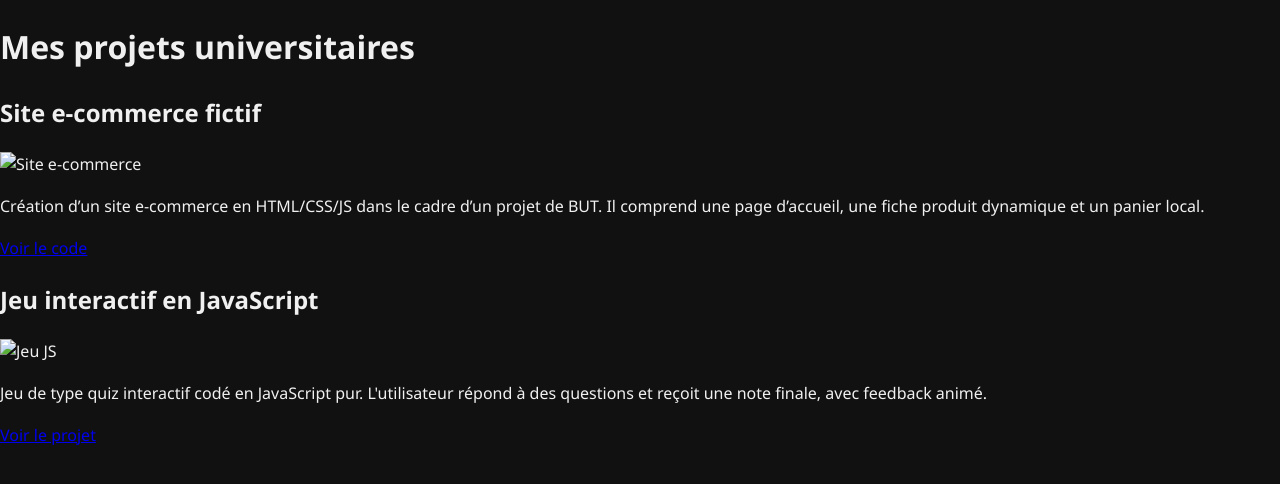
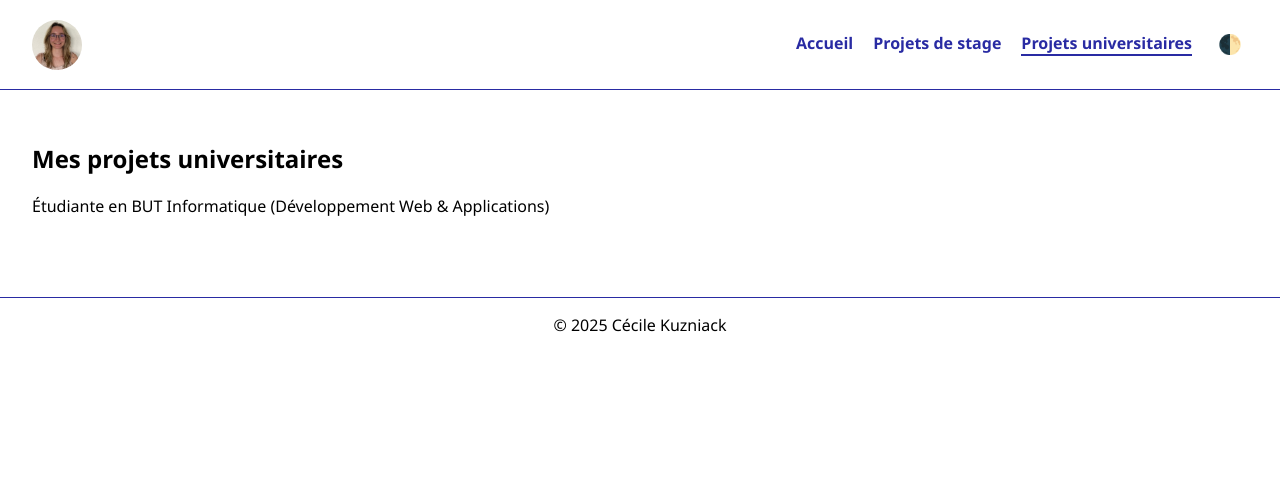
Before and after one commit to Lysdoryah/Portfolio, a plain HTML site: page universite.html in a window 1280 px wide. Drawn offline with Linux system fonts and the light colour scheme.

Commit message:
site fonctionnel et jolie

```diff
--- a/css/style.css
+++ b/css/style.css
@@ -1,80 +1,79 @@
+
+:root {
+    --bg-color: #ffffff;
+    --text-color: #000000;
+    --accent-color: #292ba3;
+}
+
+[data-theme="dark"] {
+    --bg-color: #000000;
+    --text-color: #ffffff;
+    --accent-color: #00bcd4;
+}
+
 body {
     margin: 0;
-    font-family: 'Segoe UI', sans-serif;
-    background-color: #111;
-    color: #f0f0f0;
-    line-height: 1.6;
+    font-family: 'Segoe UI', Tahoma, Geneva, Verdana, sans-serif;
+    background-color: var(--bg-color);
+    color: var(--text-color);
+    transition: background-color 0.3s, color 0.3s;
+}
+
+header {
+    display: flex;
+    justify-content: space-between;
+    align-items: center;
+    padding: 1rem 2rem;
+    background-color: var(--bg-color);
+    border-bottom: 1px solid var(--accent-color);
+    position: sticky;
+    top: 0;
+    z-index: 1000;
 }
 
 .logo {
-    width: 60px;
+    width: 50px;
     border-radius: 50%;
-    position: fixed;
-    top: 10px;
-    left: 10px;
     cursor: pointer;
-    z-index: 1000;
-}
-
-header {
-    backdrop-filter: blur(10px);
-    background-color: rgba(0, 0, 0, 0.6);
-    padding: 16px;
-    text-align: center;
-    position: fixed;
-    top: 10px;
-    left: 50%;
-    transform: translateX(-50%);
-    z-index: 999;
-    border-radius: 30px;
-    border: 2px solid #444;
-    width: 90%;
-    max-width: 700px;
 }
 
 nav ul {
     display: flex;
-    justify-content: center;
-    gap: 30px;
     list-style: none;
-    padding: 0;
-    margin: 0;
+    gap: 20px;
 }
 
 nav a {
-    color: #61dafb;
+    text-decoration: none;
+    color: var(--accent-color);
     font-weight: bold;
-    text-decoration: none;
-    position: relative;
 }
 
-nav a::after {
-    content: '';
-    position: absolute;
-    height: 2px;
-    width: 0;
-    bottom: -4px;
-    left: 0;
-    background-color: #61dafb;
-    transition: width 0.3s ease;
+nav a.active {
+    border-bottom: 2px solid var(--accent-color);
 }
 
-nav a:hover::after,
 nav a.active::after {
-    width: 100%;
+    visibility: visible;
+    width: calc(100% - 4px);
+}
+
+main {
+    padding: 2rem;
 }
 
 footer {
     text-align: center;
-    padding: 20px;
-    background-color: #222;
-    color: #ccc;
-    font-size: 14px;
+    padding: 1rem;
+    margin-top: 2rem;
+    background-color: var(--bg-color);
+    border-top: 1px solid var(--accent-color);
 }
 
-@media (max-width: 600px) {
-    nav ul {
-        flex-direction: column;
-        gap: 10px;
-    }
+#theme-toggle {
+    background: none;
+    border: none;
+    font-size: 1.2rem;
+    cursor: pointer;
+    color: var(--accent-color);
 }
--- /dev/null
+++ b/js/main.js
@@ -0,0 +1,31 @@
+
+document.addEventListener('DOMContentLoaded', () => {
+    const links = document.querySelectorAll('nav a');
+    const currentPath = window.location.pathname.split('/').pop();
+
+    links.forEach(link => {
+        if (link.getAttribute('href') === currentPath) {
+            link.classList.add('active');
+        }
+    });
+
+    const themeToggle = document.getElementById('theme-toggle');
+    const currentTheme = localStorage.getItem('theme');
+
+    if (currentTheme) {
+        document.documentElement.setAttribute('data-theme', currentTheme);
+    }
+
+    themeToggle.addEventListener('click', () => {
+        const theme = document.documentElement.getAttribute('data-theme') === 'dark' ? 'light' : 'dark';
+        document.documentElement.setAttribute('data-theme', theme);
+        localStorage.setItem('theme', theme);
+    });
+
+    const logo = document.getElementById('logo');
+    if (logo) {
+        logo.addEventListener('click', () => {
+            window.location.href = 'index.html';
+        });
+    }
+});
--- a/universite.html
+++ b/universite.html
@@ -1,40 +1,35 @@
+
 <!DOCTYPE html>
 <html lang="fr">
-
 <head>
     <meta charset="UTF-8" />
-    <meta name="viewport" content="width=device-width, initial-scale=1" />
-    <title>Projets Universitaires – Portfolio de Cécile Kuzniack</title>
+    <meta name="viewport" content="width=device-width, initial-scale=1.0" />
+    <title>Portfolio - Cécile Kuzniack</title>
     <link rel="stylesheet" href="css/style.css" />
+    <script src="js/main.js" defer></script>
 </head>
-
 <body>
+    <header>
+        <img src="images/photo.jpg" alt="Logo" class="logo" id="logo">
+        <nav>
+            <ul>
+                <li><a href="index.html" class="nav-link">Accueil</a></li>
+                <li><a href="stage.html" class="nav-link">Projets de stage</a></li>
+                <li><a href="universite.html" class="nav-link">Projets universitaires</a></li>
+                <li><button id="theme-toggle">🌓</button></li>
+            </ul>
+        </nav>
+    </header>
 
     <main>
-        <h1>Mes projets universitaires</h1>
-
         <section>
-            <h2>Site e-commerce fictif</h2>
-            <img src="images/projet-uni1.png" alt="Site e-commerce" style="width:100%;max-width:500px;" />
-            <p>
-                Création d’un site e-commerce en HTML/CSS/JS dans le cadre d’un projet de BUT. Il comprend une page
-                d’accueil, une fiche produit dynamique et un panier local.
-            </p>
-            <a href="https://github.com/cecilkuz/ecommerce-projet" target="_blank">Voir le code</a>
-        </section>
-
-        <section>
-            <h2>Jeu interactif en JavaScript</h2>
-            <img src="images/projet-uni2.png" alt="Jeu JS" style="width:100%;max-width:500px;" />
-            <p>
-                Jeu de type quiz interactif codé en JavaScript pur. L'utilisateur répond à des questions et reçoit une
-                note finale, avec feedback animé.
-            </p>
-            <a href="https://github.com/cecilkuz/quiz-js" target="_blank">Voir le projet</a>
+            <h1>Mes projets universitaires</h1>
+            <p>Étudiante en BUT Informatique (Développement Web & Applications)</p>
         </section>
     </main>
 
-    <script src="js/main.js"></script>
+    <footer>
+        © 2025 Cécile Kuzniack
+    </footer>
 </body>
-
 </html>
```
Also changed, not shown: footer.html (deleted, +0 -3 lines), header.html (deleted, +0 -12 lines), index.html (+25 -23 lines), stage.html (+20 -31 lines).
